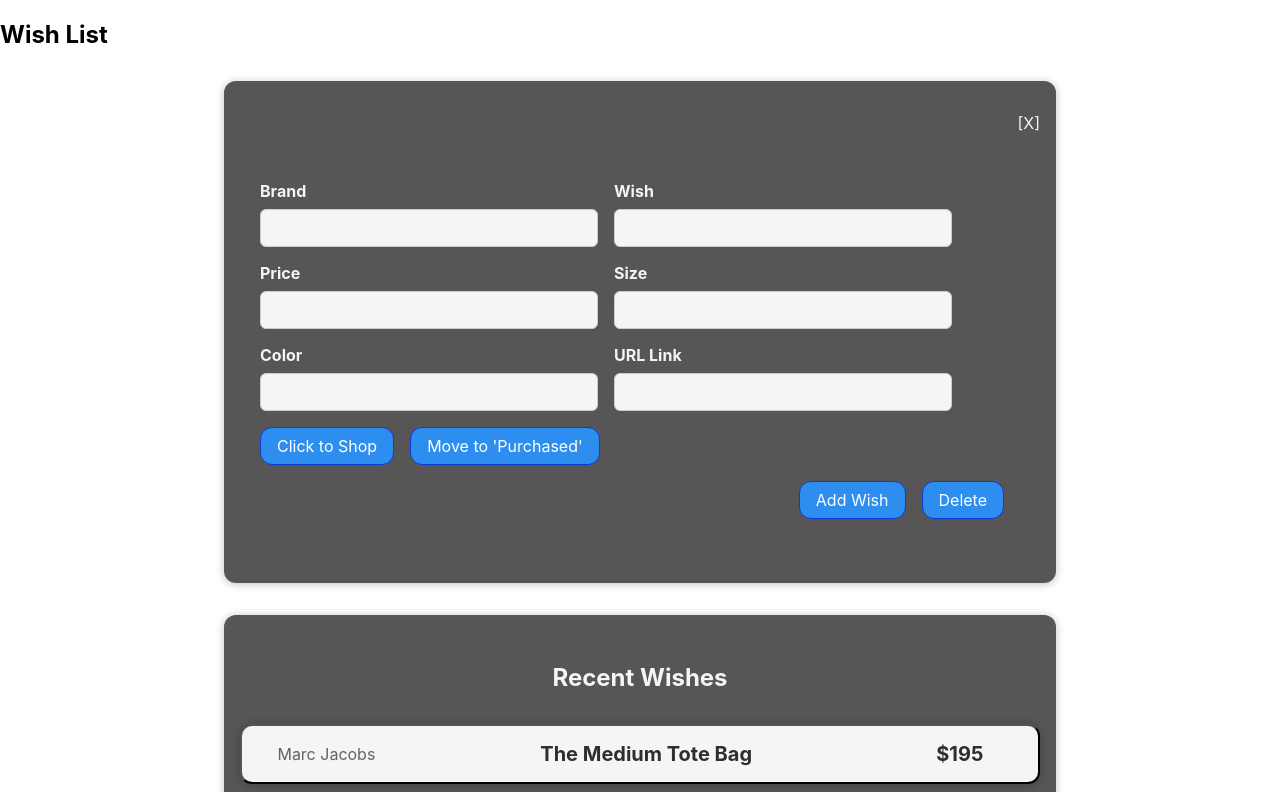
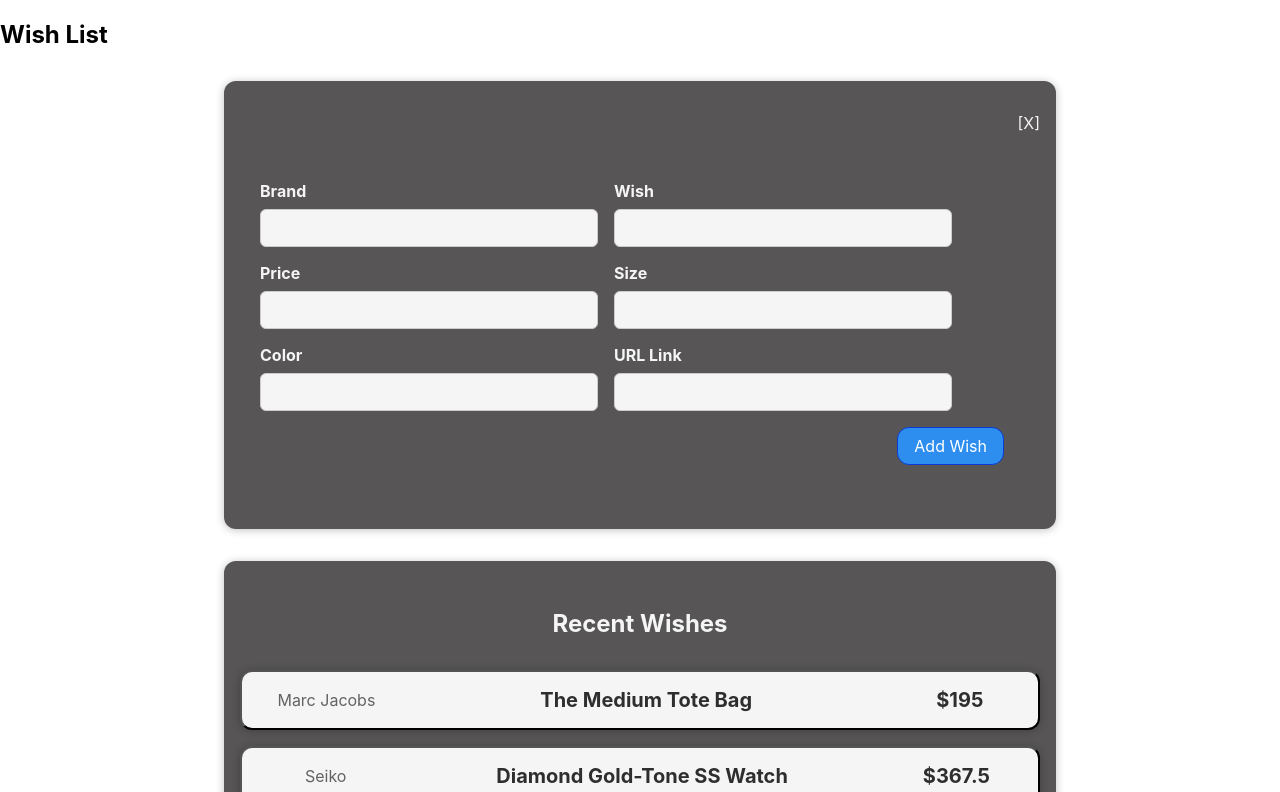
Before and after one commit to monineathsar/WishList, a React (Create React App) app: page / in a window 1280 px wide. Shown: the top 792 px of the page. Built offline with nearby package versions, Linux system fonts and the light colour scheme.

Commit message:
added edit form & modal as it makes more sense to have two seperate forms

```diff
--- a/src/App.js
+++ b/src/App.js
@@ -2,7 +2,8 @@ import React, { useState } from 'react';
 import './App.css';
 
 import Wishes from './components/WishList/Wishes'
-import WishModal from './components/WishForm/WishFormModal'
+import AddWishModal from './components/WishForm/Modals/AddWishModal'
+import EditWishModal from './components/WishForm/Modals/EditWishModal';
 
 const DUMMY_WISHES = [
   {
@@ -45,14 +46,14 @@ const DUMMY_WISHES = [
 
 function App() {
   const [ wishes, setWishes ] = useState(DUMMY_WISHES);
-  const [openModal, setOpenModal] = useState(true);
+  const [openModal, setOpenModal] = useState("ADD");
 
   const viewWishFormModal = () => {
-    setOpenModal(true);
+    setOpenModal("EDIT");
   }
 
   const closeWishFormModal = (event) => {
-      setOpenModal(false);
+      setOpenModal("");
   };
 
   const addWishHandler = (wish) => {
@@ -64,7 +65,8 @@ function App() {
   return (
     <div>
       <h2>Wish List</h2>
-      <WishModal open={openModal} onClose={closeWishFormModal} submitForm={addWishHandler}/>
+      <AddWishModal open={openModal} onClose={closeWishFormModal} submitForm={addWishHandler}/>
+      <EditWishModal open={openModal} onClose={closeWishFormModal}/>
       <Wishes items={wishes} onClick={viewWishFormModal}/>
 
     </div>
--- /dev/null
+++ b/src/components/WishForm/AddWishForm.js
@@ -0,0 +1,87 @@
+import React, { useState } from 'react';
+import './AddWishForm.css';
+
+const AddWishForm = (props) => {
+    const [enteredBrand, setEnteredBrand] = useState('');
+    const [enteredWish, setEnteredWish] = useState('');
+    const [enteredPrice, setEnteredPrice] = useState('');
+    const [enteredSize, setEnteredSize] = useState('');
+    const [enteredColor, setEnteredColor] = useState('');
+    const [enteredUrl, setEnteredUrl] = useState('');
+
+    const brandChangeHandler = (event) => {
+        setEnteredBrand(event.target.value);
+    };
+
+    const wishChangeHandler = (event) => {
+        setEnteredWish(event.target.value);
+    };
+
+    const priceChangeHandler = (event) => {
+        setEnteredPrice(event.target.value);
+    };
+
+    const sizeChangeHandler = (event) => {
+        setEnteredSize(event.target.value);
+    };
+
+    const colorChangeHandler = (event) => {
+        setEnteredColor(event.target.value);
+    };
+
+    const urlChangeHandler = (event) => {
+        setEnteredUrl(event.target.value);
+    };
+
+    const submitHandler = (event) => {
+        event.preventDefault();
+
+        const wishData = {
+            brand: enteredBrand,
+            title: enteredWish,
+            price: +enteredPrice
+        };
+
+        props.onSaveWishData(wishData)
+        setEnteredBrand('');
+        setEnteredWish('');
+        setEnteredPrice('');
+    };
+
+    return (
+
+        <form className='wishForm' onSubmit={submitHandler}>
+            <div className='wishForm__controls'>
+                <div className='wishForm__control'>
+                    <label>Brand</label>
+                    <input type='text' value={enteredBrand} onChange={brandChangeHandler} />
+                </div>
+                <div className='wishForm__control'>
+                    <label>Wish</label>
+                    <input type='text' value={enteredWish} onChange={wishChangeHandler} />
+                </div>
+                <div className='wishForm__control'>
+                    <label>Price</label>
+                    <input type="number" min="0.01" step="0.01" value={enteredPrice} onChange={priceChangeHandler} />
+                </div>
+                <div className='wishForm__control'>
+                    <label>Size</label>
+                    <input type="text" value={enteredSize} onChange={sizeChangeHandler} />
+                </div>
+                <div className='wishForm__control'>
+                    <label>Color</label>
+                    <input type="text" value={enteredColor} onChange={colorChangeHandler} />
+                </div>
+                <div className='wishForm__control'>
+                    <label>URL Link</label>
+                    <input type="text" value={enteredUrl} onChange={urlChangeHandler} />
+                </div>
+            </div>
+            <div className='wishForm__actions'>
+                <button type='submit'>Add Wish</button>
+            </div>
+        </form>
+    );
+};
+
+export default AddWishForm;
--- /dev/null
+++ b/src/components/WishForm/EditWishForm.css
@@ -0,0 +1,55 @@
+.wishForm__controls {
+    display: flex;
+    flex-wrap: wrap;
+    gap: 1rem;
+    margin-bottom: 1rem;
+    text-align: left;
+    color:  whitesmoke;
+}
+
+.wishForm__control label {
+    font-weight: bold;
+    margin-bottom: 0.5rem;
+    display: block;
+}
+
+.wishForm__control input {
+    font: inherit;
+    padding: 0.5rem;
+    border-radius: 6px;
+    border: 1px solid #ccc;
+    width: 20rem;
+    max-width: 100%;
+    background-color:  whitesmoke;
+}
+
+.wishForm__actions {
+    text-align: right;
+}
+
+.wishForm button {
+    font: inherit;
+    cursor: pointer;
+    padding: 0.5rem 1rem;
+    border: 1px solid #0b3ad4;
+    background-color: rgb(45, 142, 239);
+    color: white;
+    border-radius: 12px;
+    margin-right: 1rem;
+}
+
+.wishForm button:hover,
+.wishForm button:active {
+    background-color:rgb(45, 142, 239);
+    border-color: rgb(45, 142, 239);
+}
+
+.wishForm button.alternative {
+    color: #07197f;
+    border-color: transparent;
+    background-color: transparent;
+}
+.wishForm button.alternative:hover,
+.wishForm button.alternative:active {
+    background-color: rgb(45, 142, 239);
+}
--- a/src/components/WishForm/WishForm.js
+++ b/src/components/WishForm/EditWishForm.js
@@ -1,7 +1,7 @@
 import React, { useState } from 'react';
-import './WishForm.css';
+import './EditWishForm.css';
 
-const WishForm = (props) => {
+const EditWishForm = (props) => {
     const [enteredBrand, setEnteredBrand] = useState('');
     const [enteredWish, setEnteredWish] = useState('');
     const [enteredPrice, setEnteredPrice] = useState('');
@@ -82,11 +82,11 @@ const WishForm = (props) => {
                 </div>
             </div>
             <div className='wishForm__actions'>
-                <button type='submit'>Add Wish</button>
+                <button type='submit'>Update Wish</button>
                 <button>Delete</button>
             </div>
         </form>
     );
 };
 
-export default WishForm;
+export default EditWishForm;
--- /dev/null
+++ b/src/components/WishForm/Modals/AddWishModal.js
@@ -0,0 +1,26 @@
+import './AddWishModal.css';
+import Card from "../../Card";
+import AddWishForm from '../AddWishForm';
+
+function AddWishModal({ open, onClose, submitForm }) {
+    if (open !== "ADD") return null;
+
+    const saveWishDataHandler = (enteredWishData) => {
+        const wishData = {
+            ...enteredWishData,
+            id: Math.random().toString()
+        };
+        submitForm(wishData);
+    };
+
+
+    return (
+        <Card className='wishForm'>
+            <p className="closeBtn" onClick={onClose}>[X]</p>
+            <AddWishForm onSaveWishData={saveWishDataHandler}/>
+        </Card>
+
+    );
+}
+
+export default AddWishModal;
--- a/src/components/WishForm/WishFormModal.js
+++ b/src/components/WishForm/Modals/EditWishModal.js
@@ -1,9 +1,9 @@
-import './WishFormModal.css';
-import Card from "../Card";
-import WishForm from './WishForm';
+import './EditWishModal.css';
+import Card from "../../Card";
+import WishForm from '../EditWishForm';
 
-function WishModal({ open, onClose, submitForm }) {
-    if (!open) return null;
+function EditWishForm({ open, onClose, submitForm }) {
+    if (open !== "EDIT") return null;
 
     const saveWishDataHandler = (enteredWishData) => {
         const wishData = {
@@ -23,4 +23,4 @@ function WishModal({ open, onClose, submitForm }) {
     );
 }
 
-export default WishModal;
+export default EditWishForm;
```
Also changed, not shown: src/components/WishForm/AddWishForm.css (renamed from src/components/WishForm/WishForm.css), src/components/WishForm/Modals/AddWishModal.css (renamed from src/components/WishForm/WishFormModal.css), src/components/WishForm/Modals/EditWishModal.css (added).
